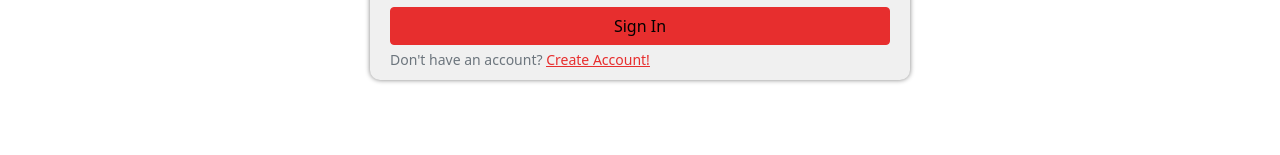
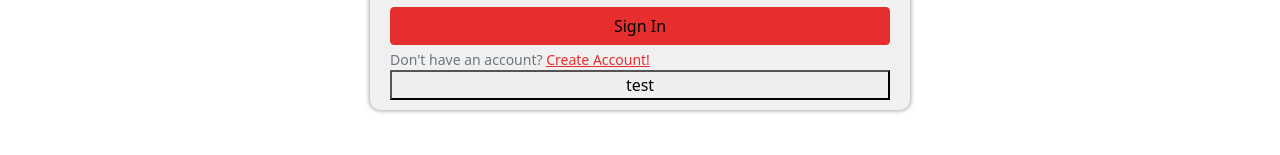
Before and after one commit to hi1004/Food-Search-App, a Nuxt app: page /signIn in a window 1280 px wide. Shown: the part 305-460 px from the top of the page. Built offline with nearby package versions, Linux system fonts and the light colour scheme; what vue-infinite-loading would draw is missing.

Commit message:
set proxy

```diff
--- a/App/pages/signIn.vue
+++ b/App/pages/signIn.vue
@@ -41,6 +41,11 @@
       <small
         id="registerHelp"
         class="form-text text-muted">Don't have an account? <a href="#"><router-link to="./signUp">Create Account!</router-link></a></small>
+      <button
+        @click="getInfo"
+        type="button">
+        test
+      </button>
     </form>
   </div>
 </template>
@@ -55,8 +60,17 @@ export default {
     }
   },
   methods: {
+    getInfo() {
+      axios.get('/api/user/user')
+      .then(function (response) {
+        console.log(response);
+      })
+      .catch(function (error) {
+        console.log(error);
+      })
+    },
     signIn() {
-      axios.post('https://foodsearch.shop/api/user/login',
+      axios.post('/api/user/login',
         {
           email: this.email,
           password: this.password
--- a/nuxt.config.js
+++ b/nuxt.config.js
@@ -75,8 +75,11 @@ export default {
       handler: '~/server-middleware/food.js',
     },
   ],
+  axios: {
+    proxy: true,
+  },
   proxy: {
-    // '/api': { target: 'http://foodsearch.shop/', pathRewrite: { '^/api': '' } },
+    '/api/': { target: 'https://foodsearch.shop/api/', pathRewrite: { '^/api/': '' } },
   },
   // auth: {
   //   cookie: {
```
